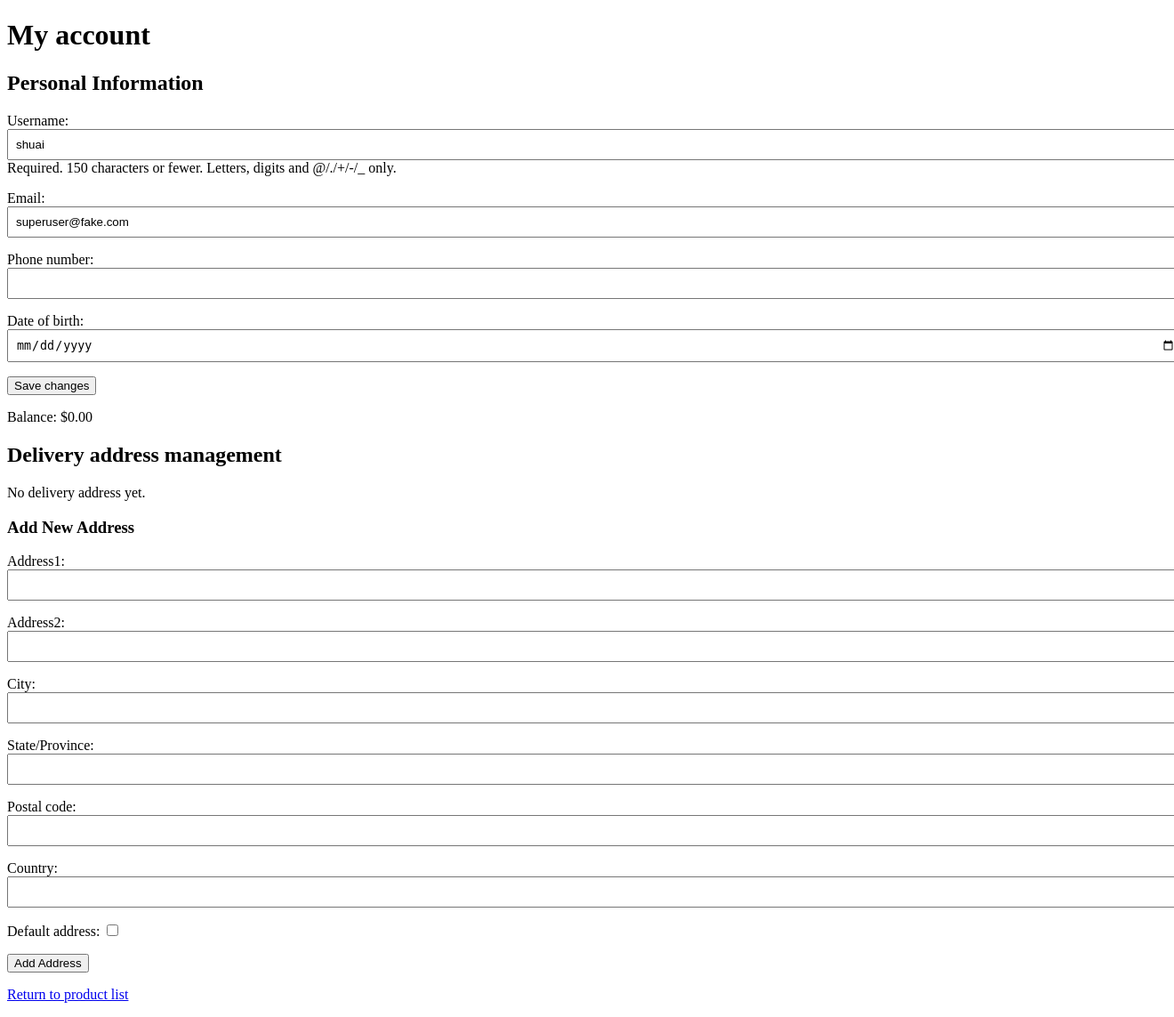
After one commit to YichenShuai/shopping_platform, a Django app: page /users/myaccount/ in a window 1320 px wide; the page is wider, and only the part inside the window is pictured. The commit adds this page. Shown: that part at 89% size. Run offline with Django 5.2, Linux system fonts and the light colour scheme; a user stored in the database is signed in.

Commit message:
Add a My Account page for both buyers and sellers, so that users can modify personal information, display current balance, and manage addresses (new default address function). You can also select the default address to quickly place an order on the order check out page. Of course, there are still some problems. Currently, the My Account pages for sellers and buyers are the same, and some differences can be made in the future.

```diff
--- a/shopping_platform/products/templates/products/product_list.html
+++ b/shopping_platform/products/templates/products/product_list.html
@@ -23,8 +23,9 @@
         {% if user.is_authenticated %}
             <p>
                 Welcome, {{ user.username }}!
-                <a href="{% url 'view_cart' %}">cart</a> |
+                <a href="{% url 'myaccount' %}">My account</a> |
                 {% if user.is_buyer %}
+                    <a href="{% url 'view_cart' %}">cart</a> |
                     <a href="{% url 'order_history' %}">order history</a> |
                 {% endif %}
                 {% if user.is_seller %}
--- /dev/null
+++ b/shopping_platform/users/forms.py
@@ -0,0 +1,52 @@
+from django import forms
+from .models import User, Address
+
+class UserRegistrationForm(forms.ModelForm):
+    password = forms.CharField(widget=forms.PasswordInput(attrs={'class': 'form-control'}))
+    role = forms.ChoiceField(choices=[('buyer', 'Buyer'), ('seller', 'Seller')], widget=forms.Select(attrs={'class': 'form-control'}))
+
+    class Meta:
+        model = User
+        fields = ['username', 'email', 'password', 'phone_number', 'date_of_birth']
+        widgets = {
+            'username': forms.TextInput(attrs={'class': 'form-control'}),
+            'email': forms.EmailInput(attrs={'class': 'form-control'}),
+            'phone_number': forms.TextInput(attrs={'class': 'form-control'}),
+            'date_of_birth': forms.DateInput(attrs={'class': 'form-control', 'type': 'date','placeholder': 'YYYY/MM/DD'}),
+        }
+
+    def save(self, commit=True):
+        user = super().save(commit=False)
+        user.set_password(self.cleaned_data['password'])
+        role = self.cleaned_data['role']
+        user.is_buyer = (role == 'buyer')
+        user.is_seller = (role == 'seller')
+        user.is_admin = False
+        if commit:
+            user.save()
+        return user
+
+class AddressForm(forms.ModelForm):
+    class Meta:
+        model = Address
+        fields = ['address_line1', 'address_line2', 'city', 'state', 'postal_code', 'country', 'is_default']
+        widgets = {
+            'address_line1': forms.TextInput(attrs={'class': 'form-control'}),
+            'address_line2': forms.TextInput(attrs={'class': 'form-control'}),
+            'city': forms.TextInput(attrs={'class': 'form-control'}),
+            'state': forms.TextInput(attrs={'class': 'form-control'}),
+            'postal_code': forms.TextInput(attrs={'class': 'form-control'}),
+            'country': forms.TextInput(attrs={'class': 'form-control'}),
+            'is_default': forms.CheckboxInput(attrs={'class': 'form-check-input'}),
+        }
+
+class UserEditForm(forms.ModelForm):
+    class Meta:
+        model = User
+        fields = ['username', 'email', 'phone_number', 'date_of_birth']
+        widgets = {
+            'username': forms.TextInput(attrs={'class': 'form-control'}),
+            'email': forms.EmailInput(attrs={'class': 'form-control'}),
+            'phone_number': forms.TextInput(attrs={'class': 'form-control'}),
+            'date_of_birth': forms.DateInput(attrs={'class': 'form-control', 'type': 'date'}),
+        }
--- a/shopping_platform/users/models.py
+++ b/shopping_platform/users/models.py
@@ -11,3 +11,22 @@ class User(AbstractUser):
 
     def __str__(self):
         return self.username
+
+class Address(models.Model):
+    user = models.ForeignKey(User, on_delete=models.CASCADE, related_name='addresses')
+    address_line1 = models.CharField(max_length=255, verbose_name='Address1')
+    address_line2 = models.CharField(max_length=255, blank=True, verbose_name='Address2')
+    city = models.CharField(max_length=100, verbose_name='City')
+    state = models.CharField(max_length=100, verbose_name='State/Province')
+    postal_code = models.CharField(max_length=20, verbose_name='postal code')
+    country = models.CharField(max_length=100, verbose_name='Country')
+    is_default = models.BooleanField(default=False, verbose_name='Default address')
+
+    def __str__(self):
+        return f"{self.address_line1}, {self.city}, {self.country}"
+
+    def save(self, *args, **kwargs):
+        if self.is_default:
+            # If set as the default address, cancel the default status of other addresses
+            Address.objects.filter(user=self.user).exclude(id=self.id).update(is_default=False)
+        super().save(*args, **kwargs)
--- /dev/null
+++ b/shopping_platform/users/templates/users/myaccount.html
@@ -0,0 +1,65 @@
+<!DOCTYPE html>
+<html>
+<head>
+    <title>Shopping - My account</title>
+    <style>
+        .address-card { border: 1px solid #ddd; padding: 10px; margin: 10px 0; }
+        .form-group { margin-bottom: 15px; }
+        .form-control { width: 100%; padding: 8px; }
+    </style>
+</head>
+<body>
+    <h1>My account</h1>
+    {% if messages %}
+        {% for message in messages %}
+            <p{% if message.tags %} class="{{ message.tags }}"{% endif %}>{{ message }}</p>
+        {% endfor %}
+    {% endif %}
+    <div>
+        <h2>Personal Information</h2>
+        <form method="post">
+            {% csrf_token %}
+            <input type="hidden" name="edit_profile" value="1">
+            {{ edit_form.as_p }}
+            <button type="submit">Save changes</button>
+        </form>
+        <p>Balance: ${{ user.balance | floatformat:2 }}</p>
+        {% if user.is_buyer %}
+            <p><a href="{% url 'order_history' %}">Order History</a></p>
+        {% endif %}
+        {% if user.is_seller %}
+            <p><a href="{% url 'manage_inventory' %}">Inventory Management</a></p>
+            <p><a href="{% url 'seller_orders' %}">Seller order</a></p>
+        {% endif %}
+    </div>
+    <div>
+        <h2>Delivery address management</h2>
+        {% if addresses %}
+            {% for address in addresses %}
+                <div class="address-card">
+                    <p>{{ address.address_line1 }}</p>
+                    <p>{{ address.address_line2|default:'' }}</p>
+                    <p>{{ address.city }}, {{ address.state }}, {{ address.postal_code }}, {{ address.country }}</p>
+                    {% if address.is_default %}<p><strong>Default Address</strong></p>{% endif %}
+                    <form method="post" action="{% url 'myaccount' %}">
+                        {% csrf_token %}
+                        <input type="hidden" name="address_id" value="{{ address.id }}">
+                        <input type="hidden" name="delete_address" value="1">
+                        <button type="submit">Delete</button>
+                    </form>
+                </div>
+            {% endfor %}
+        {% else %}
+            <p>No delivery address yet.</p>
+        {% endif %}
+        <h3>Add New Address</h3>
+        <form method="post" action="{% url 'myaccount' %}">
+            {% csrf_token %}
+            <input type="hidden" name="add_address" value="1">
+            {{ address_form.as_p }}
+            <button type="submit">Add Address</button>
+        </form>
+    </div>
+    <p><a href="{% url 'product_list' %}">Return to product list</a></p>
+</body>
+</html>
--- a/shopping_platform/users/urls.py
+++ b/shopping_platform/users/urls.py
@@ -5,4 +5,5 @@ urlpatterns = [
     path('register/', views.register, name='register'),
     path('login/', views.login_view, name='login'),
     path('logout/', views.logout_view, name='logout'),
+    path('myaccount/', views.myaccount, name='myaccount'),
 ]
--- a/shopping_platform/users/views.py
+++ b/shopping_platform/users/views.py
@@ -1,55 +1,33 @@
-from django.shortcuts import render, redirect
+from django.shortcuts import render, redirect, get_object_or_404
 from django.contrib.auth import login, authenticate, logout
 from django.contrib.auth.decorators import login_required
-from .models import User
+from .models import User, Address
+from .forms import UserRegistrationForm, AddressForm, UserEditForm
 from django.contrib import messages
 
 def register(request):
     if request.method == 'POST':
-        username = request.POST['username']
-        email = request.POST['email']
-        password = request.POST['password']
-        role = request.POST['role']  # user can choose the role(buyer/seller) by themselves
-
-        # check if the username and the email unique
-        if User.objects.filter(username=username).exists():
-            messages.error(request, 'Username already exists.')
-            return render(request, 'users/register.html')
-        if User.objects.filter(email=email).exists():
-            messages.error(request, 'Email already registered.')
-            return render(request, 'users/register.html')
-
-        # create the user
-        user = User.objects.create_user(
-            username=username,
-            email=email,
-            password=password
-        )
-        # choose the role
-        if role == 'buyer':
-            user.is_buyer = True
-        elif role == 'seller':
-            user.is_seller = True
-        # Make sure is_admin is always False (do not allow frontend to register admins)
-        user.is_admin = False
-        user.save()
-
-        # Automatically login after registration is completed
-        login(request, user)
-        messages.success(request, 'Successful registration！')
-        return redirect('product_list')  # Turn to home page
-    return render(request, 'users/register.html')
+        form = UserRegistrationForm(request.POST)
+        if form.is_valid():
+            user = form.save()
+            login(request, user)
+            messages.success(request, 'Successful registration!')
+            return redirect('product_list')
+        else:
+            messages.error(request, 'Registration failed. Please check the form.')
+    else:
+        form = UserRegistrationForm()
+    return render(request, 'users/register.html', {'form': form})
 
 def login_view(request):
     if request.method == 'POST':
         username = request.POST['username']
         password = request.POST['password']
         user = authenticate(request, username=username, password=password)
-
         if user is not None:
             login(request, user)
-            messages.success(request, 'Login successful！')
-            return redirect('product_list')  # Turn to home page
+            messages.success(request, 'Login successful!')
+            return redirect('product_list')
         else:
             messages.error(request, 'Wrong username or password')
     return render(request, 'users/login.html')
@@ -57,5 +35,42 @@ def login_view(request):
 @login_required
 def logout_view(request):
     logout(request)
-    messages.success(request, 'Successfully logout！')
-    return redirect('login')  # Turn to the login page
+    messages.success(request, 'Successfully logout!')
+    return redirect('product_list')
+
+@login_required
+def myaccount(request):
+    user = request.user
+    addresses = user.addresses.all()
+
+    if request.method == 'POST':
+        if 'delete_address' in request.POST:
+            address_id = request.POST.get('address_id')
+            address = get_object_or_404(Address, id=address_id, user=user)
+            address.delete()
+            messages.success(request, 'Address deleted successfully!')
+        elif 'add_address' in request.POST:
+            form = AddressForm(request.POST)
+            if form.is_valid():
+                address = form.save(commit=False)
+                address.user = user
+                address.save()
+                messages.success(request, 'Address added successfully!')
+        elif 'edit_profile' in request.POST:
+            edit_form = UserEditForm(request.POST, instance=user)
+            if edit_form.is_valid():
+                edit_form.save()
+                messages.success(request, 'Profile updated successfully!')
+            else:
+                messages.error(request, 'Update failed. Please check the form.')
+        return redirect('myaccount')
+
+    address_form = AddressForm()
+    edit_form = UserEditForm(instance=user)
+    context = {
+        'user': user,
+        'addresses': addresses,
+        'address_form': address_form,
+        'edit_form': edit_form,
+    }
+    return render(request, 'users/myaccount.html', context)
```
Also changed, not shown: shopping_platform/orders/templates/orders/checkout.html (+21 -11 lines), shopping_platform/orders/views.py (+18 -24 lines), shopping_platform/users/templates/users/register.html (+9 -15 lines), shopping_platform/db.sqlite3, shopping_platform/users/migrations/0002_address.py (added).
